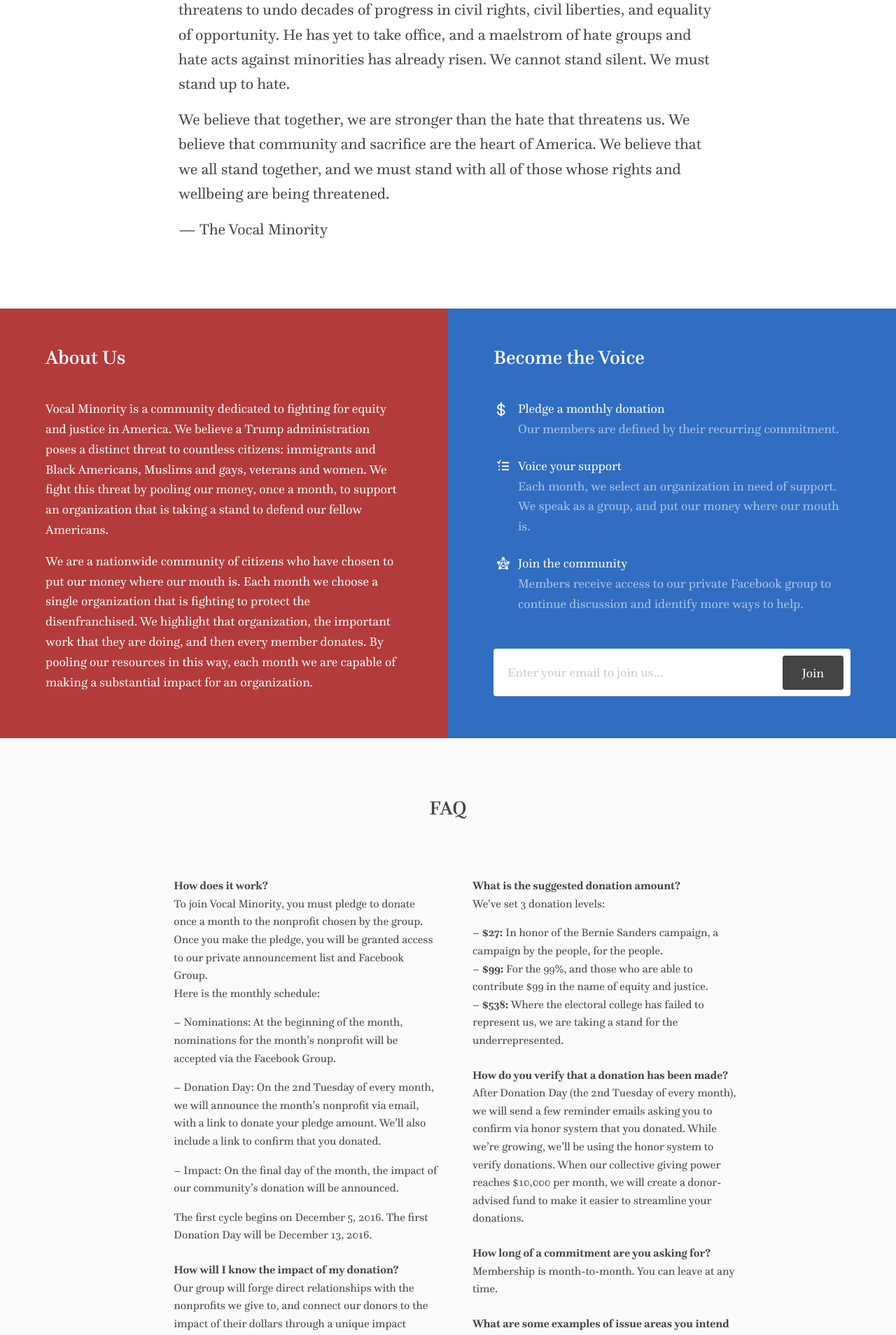
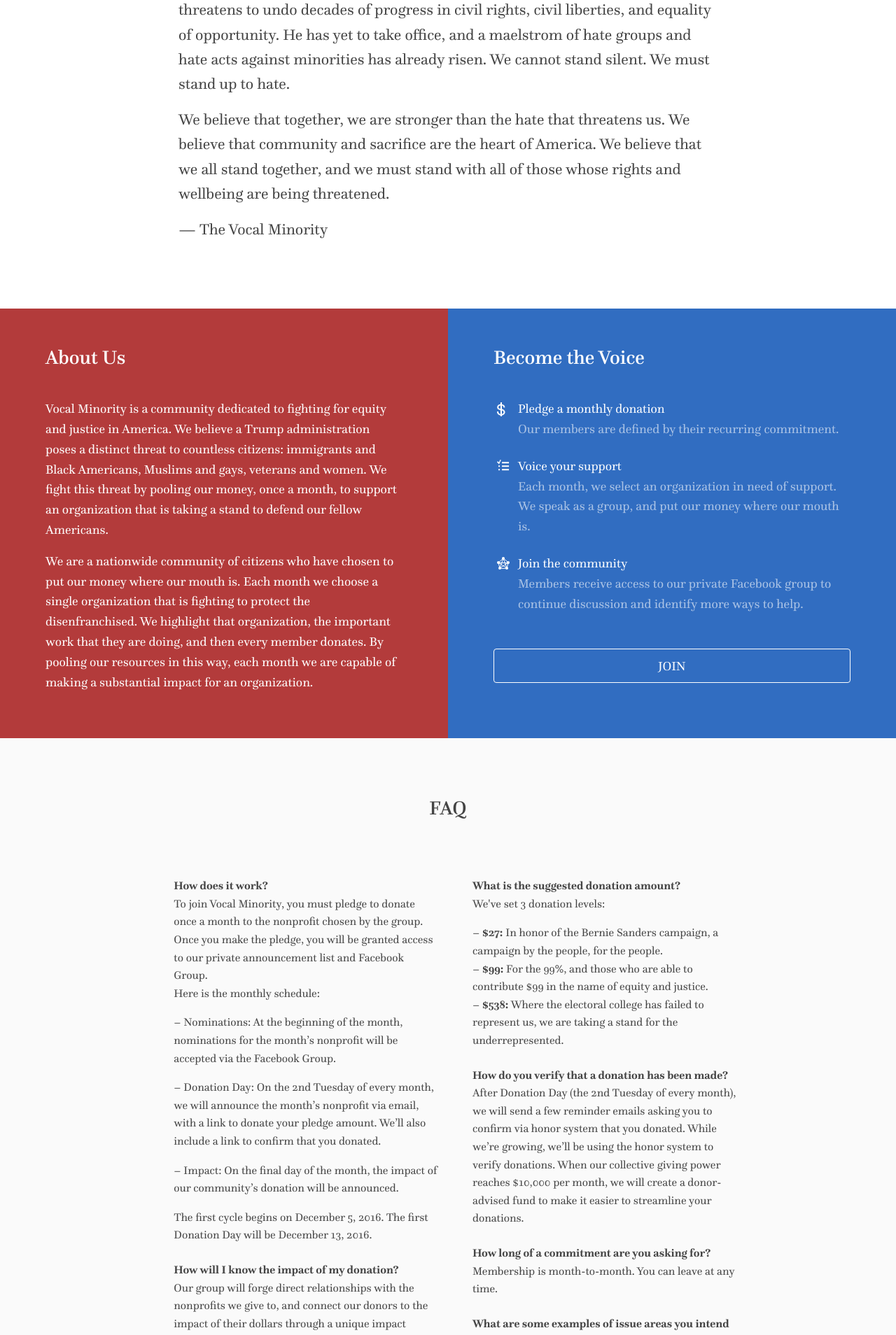
Before and after one commit to VocalMinority/vocalminority.us, a Jekyll site: the page built from index.html, in a window 1280 px wide. Shown: the part 486-2394 px from the top of the page at 70% size. Built offline with Jekyll 4.4.1, drawn with Linux system fonts in a browser that asks for light colours; nearby versions of some CDN libraries; comment, search, counter and statistics services are not loaded.

Commit message:
First functioning version of standalone join page

```diff
--- /dev/null
+++ b/_sass/components/_button.scss
@@ -0,0 +1,6 @@
+.button {
+  &.white.hollow {
+    color: $white;
+    border: 1px solid $white;
+  }
+}
--- a/_sass/components/_mailchimp.scss
+++ b/_sass/components/_mailchimp.scss
@@ -3,14 +3,14 @@
 }
 
 .mc-email {
-  border: 0;
+  //border: 0;
   border-radius: $global-radius;
   font-size: 1.125rem;
   margin-bottom: .625rem;
-  padding: 34px 34px 34px 20px;
+  //padding: 34px 34px 34px 20px;
 
   &:focus {
-    border: 0;
+    //border: 0;
   }
 
   &.mce_inline_error {
@@ -22,11 +22,11 @@
 
 .mc-embedded-subscribe {
   border-radius: $global-radius;
-  background-color: $dark-gray;
-  color: $white;
-  position: absolute;
-  right: 10px;
-  top: 10px;
+  //background-color: $dark-gray;
+  //color: $white;
+  //position: absolute;
+  //right: 10px;
+  //top: 10px;
 
   &:hover,
   &:focus {
@@ -42,10 +42,23 @@
 }
 
 .mce-success-response {
-  background: rgba($white,.15);
-  border: 2px solid $white;
+  //background: rgba($white,.15);
+  border: 2px solid $dark-gray;
   border-radius: 8px;
   font-size: 1.125rem;
   padding: 1rem;
   text-align: center;
 }
+
+.mc-field-group {
+  .radio {
+    input {
+      float: left;
+      margin: 5px;
+    }
+    span {
+      display: inline-block;
+      width: 90%;
+    }
+  }
+}
--- a/css/main.scss
+++ b/css/main.scss
@@ -105,3 +105,4 @@
 @import 'components/manifesto';
 @import 'components/faqs';
 @import 'components/mailchimp';
+@import 'components/button';
--- a/index.html
+++ b/index.html
@@ -58,22 +58,7 @@
           <span class="pledge-description">Members receive access to our private Facebook group to continue discussion and identify more ways to help.</span>
         </li>
       </ul>
-      <form action="//vocalminority.us14.list-manage.com/subscribe/post?u=fef66ca0dae42cef5892510c9&amp;id=8ef5e4c5a7" method="post" id="mc-embedded-subscribe-form" name="mc-embedded-subscribe-form" class="validate" target="_blank" novalidate>
-        <div id="mc_embed_signup_scroll">
-          <div class="mc-field-group">
-            <input type="email" placeholder="Enter your email to join us…" value="" name="EMAIL" class="required email mc-email" id="mce-EMAIL">
-            <input type="submit" value="Join" name="subscribe" id="mc-embedded-subscribe" class="button mc-embedded-subscribe"></div>
-          </div>
-          <div id="mce-responses" class="clear">
-            <div class="response" id="mce-error-response" class="mce-error-response" style="display:none"></div>
-            <div class="response" id="mce-success-response" class="mce-success-response" style="display:none"></div>
-          </div>    <!-- real people should not fill this in and expect good things - do not remove this or risk form bot signups-->
-          <div style="position: absolute; left: -5000px;" aria-hidden="true"><input type="text" name="b_fef66ca0dae42cef5892510c9_8ef5e4c5a7" tabindex="-1" value=""></div>
-          </div>
-        </form>
-      </div>
-      <script type='text/javascript' src='//s3.amazonaws.com/downloads.mailchimp.com/js/mc-validate.js'></script><script type='text/javascript'>(function($) {window.fnames = new Array(); window.ftypes = new Array();fnames[0]='EMAIL';ftypes[0]='email';fnames[1]='FNAME';ftypes[1]='text';fnames[2]='LNAME';ftypes[2]='text';}(jQuery));var $mcj = jQuery.noConflict(true);</script>
-      <!--End mc_embed_signup-->
+      <a href="/join" class="button white hollow expanded">JOIN</a>
     </div>
   </div>
 </section>
```
Also changed, not shown: join.html (added, +57 -0 lines).
